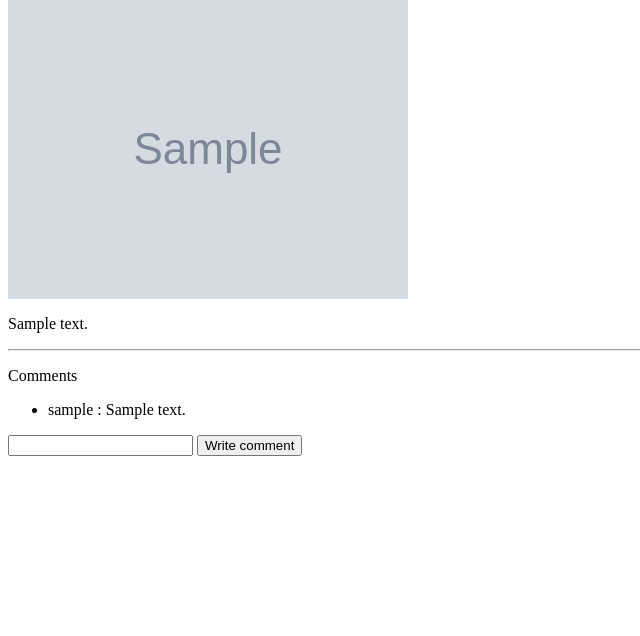
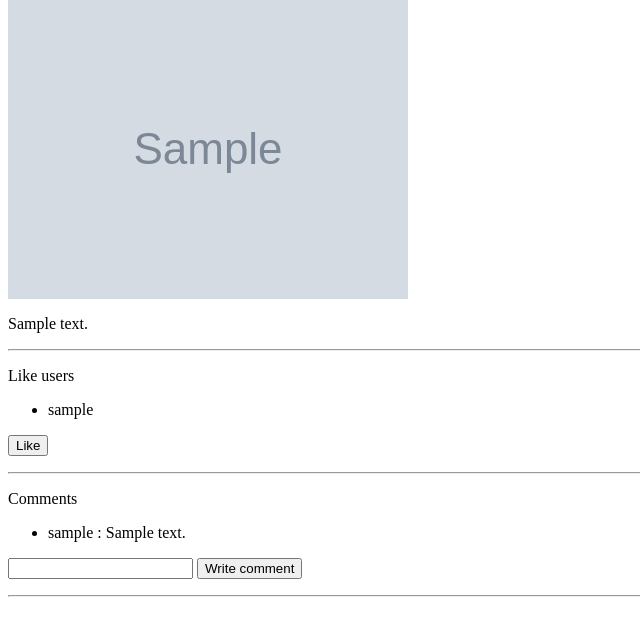
Before and after one commit to cdragon-1/projects, a Django app: page /post/1/ in a window 1280 px wide. Shown: the part 33-669 px from the top of the page, without its empty margins (0-640 px from the left). Run offline with Django 3.2, Linux system fonts and the light colour scheme; tables that the repository leaves empty hold one stand-in row (values such as "Sample post"); grey boxes marked "Sample" are stand-in pictures.

Commit message:
좋아요 기능 구현,

```diff
--- /dev/null
+++ b/django/instagram/django_app/post/froms.py
@@ -0,0 +1,6 @@
+from django import forms
+
+
+
+class CommentForm(forms.Form):
+    content = forms.CharField()
--- a/django/instagram/django_app/post/urls.py
+++ b/django/instagram/django_app/post/urls.py
@@ -7,4 +7,5 @@ urlpatterns = [
     url(r'^$', views.post_list, name='list'),
     url(r'^(?P<post_id>[0-9]+)/$', views.post_detail, name='detail'),
     url(r'^(?P<post_id>[0-9]+)/comment/add/$', views.comment_add, name='comment_add'),
+    url(r'^(?P<post_id>[0-9]+)/like/toggle/$', views.post_like_toggle, name='like_toggle'),
 ]
--- a/django/instagram/django_app/post/views.py
+++ b/django/instagram/django_app/post/views.py
@@ -31,6 +31,7 @@ Post Detail에 댓글작성기능 추가
 
 from django.shortcuts import render, redirect
 
+from post.froms import CommentForm
 from post.models import Post, Comment
 
 
@@ -45,29 +46,41 @@ def post_list(request):
 def post_detail(request, post_id):
     # 인자로 전달된 post_id와 일치하는 id를 가진 Post객체 하나만 조회
     post = Post.objects.get(id=post_id)
+    comment_form = CommentForm()
+
     context = {
         'post': post,
+        'comment_form': comment_form,
     }
     return render(request, 'post/post_detail.html', context)
 
 
 def comment_add(request, post_id):
     if request.method == 'POST':
+        form = CommentForm(data=request.POST)
+        if form.is_valid():
+            content = form.cleaned_data['content']
         # 전달받은 POST데이터에서 'content'값을 할당
-        content = request.POST['content']
+            content = request.POST['content']
         # HttpRequest에는 항상 User정보가 전달된다
-        user = request.user
+            user = request.user
         # URL인자로 전달된 post_id값을 사용
-        post = Post.objects.get(id=post_id)
+            post = Post.objects.get(id=post_id)
 
         # post의 메서드를 사용해서 Comment객체 생성
-        # post.add_comment(user, content)
+            post.add_comment(user, content)
+        return redirect('post:detail', post_id=post_id)
 
         # Comment객체를 만들어준다
-        Comment.objects.create(
-            author=user,
-            post=post,
-            content=content
-        )
+        # Comment.objects.create(
+        #     author=user,
+        #     post=post,
+        #     content=content
+        # )
         # 다시 해당하는 post_detail로 리다이렉트
+
+def post_like_toggle(request, post_id):
+    if request.method == 'POST':
+        post = Post.objects.get(id=post_id)
+        post.toggle_like(user=request.user)
         return redirect('post:detail', post_id=post_id)
--- a/django/instagram/django_app/templates/post/post_detail.html
+++ b/django/instagram/django_app/templates/post/post_detail.html
@@ -7,6 +7,30 @@
 </div>
 <hr>
 <div>
+
+    <p>Like users</p>
+    {% if post.like_users.all %}
+    <ul>
+        {% for user in post.like_users.all %}
+        <li>{{ user.username }}</li>
+        {% endfor %}
+    </ul>
+    {% endif %}
+
+
+    <!--post liketoggle-->
+    <form action="{% url 'post:like_toggle' post_id=post.id %}" method="POST">{% csrf_token %}
+        <button type="submit">
+            {% if user in post.like_users.all %}
+            Unlike
+            {% else %}
+            Like
+            {% endif %}
+        </button>
+    </form>
+    <hr>
+
+
     <p>Comments</p>
     {% if post.comment_set.all %}
     <ul>
@@ -20,7 +44,10 @@
 
     <!-- Comment Form -->
     <form action="{% url 'post:comment_add' post_id=post.id %}" method="POST">{% csrf_token %}
-		<input type="text" name="content">
+        {{ comment_form.content }}
         <button type="submit">Write comment</button>
     </form>
+    <!--좋아요 구현하기-->
+
+    <hr>
 </div>
--- a/django/instagram/django_app/templates/post/post_list.html
+++ b/django/instagram/django_app/templates/post/post_list.html
@@ -3,7 +3,7 @@
 {% block content %}
 	{% for post in posts %}
 		{{ post.id }} | {{ post.author.username }}<br>
-		<img src="{{ MEDIA_URL }}{{ post.photo }}"><br>
+		<a href="{% url 'post:detail' post_id=post.id %}"<img src="{{ MEDIA_URL }}{{ post.photo }}"></a><br>
 		{{ post.content|linebreaksbr|truncatechars:100 }}
 		<hr>
 		{% if post.comment_set.all %}
```
Lines whose indentation alone changed are shown as unchanged.
